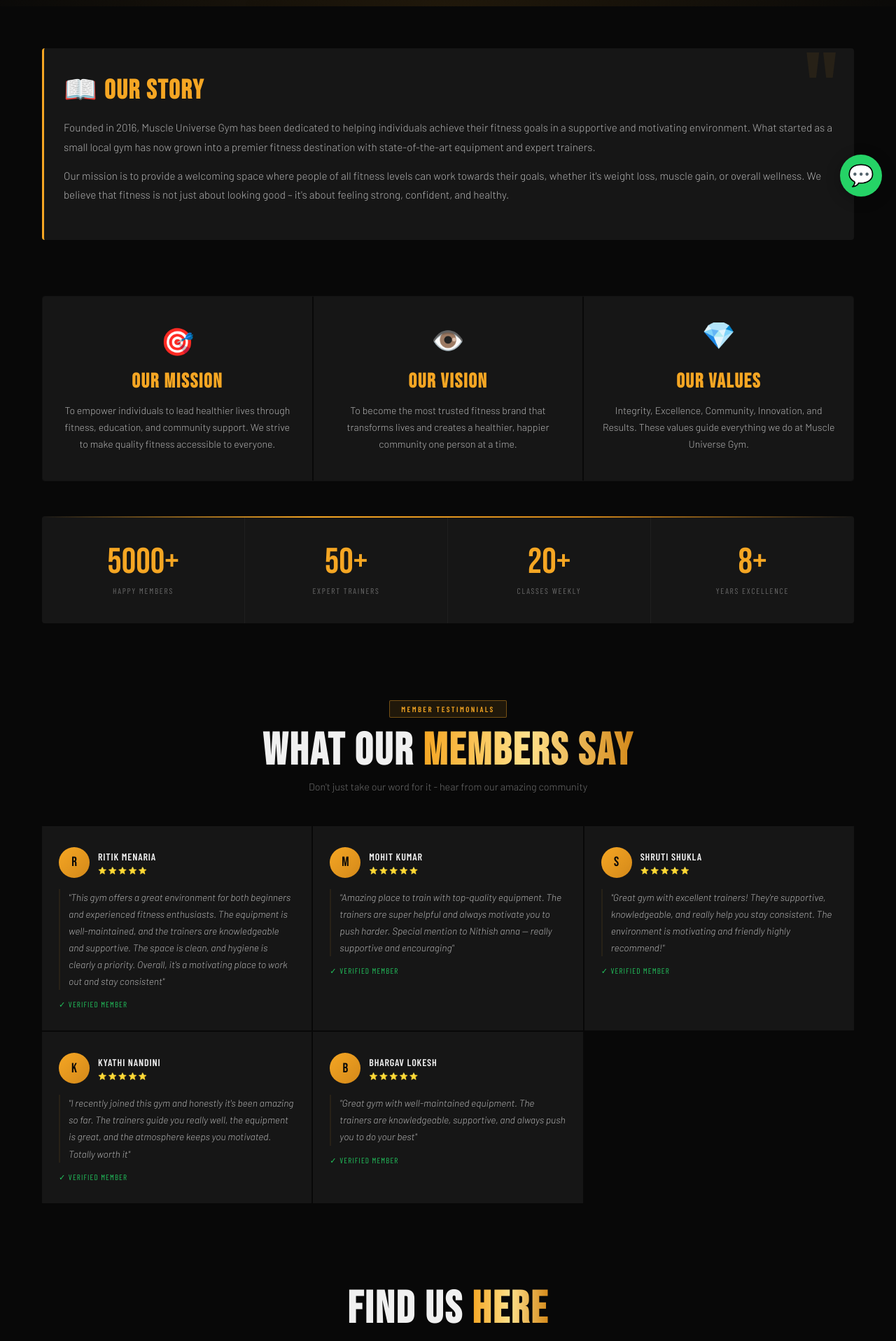
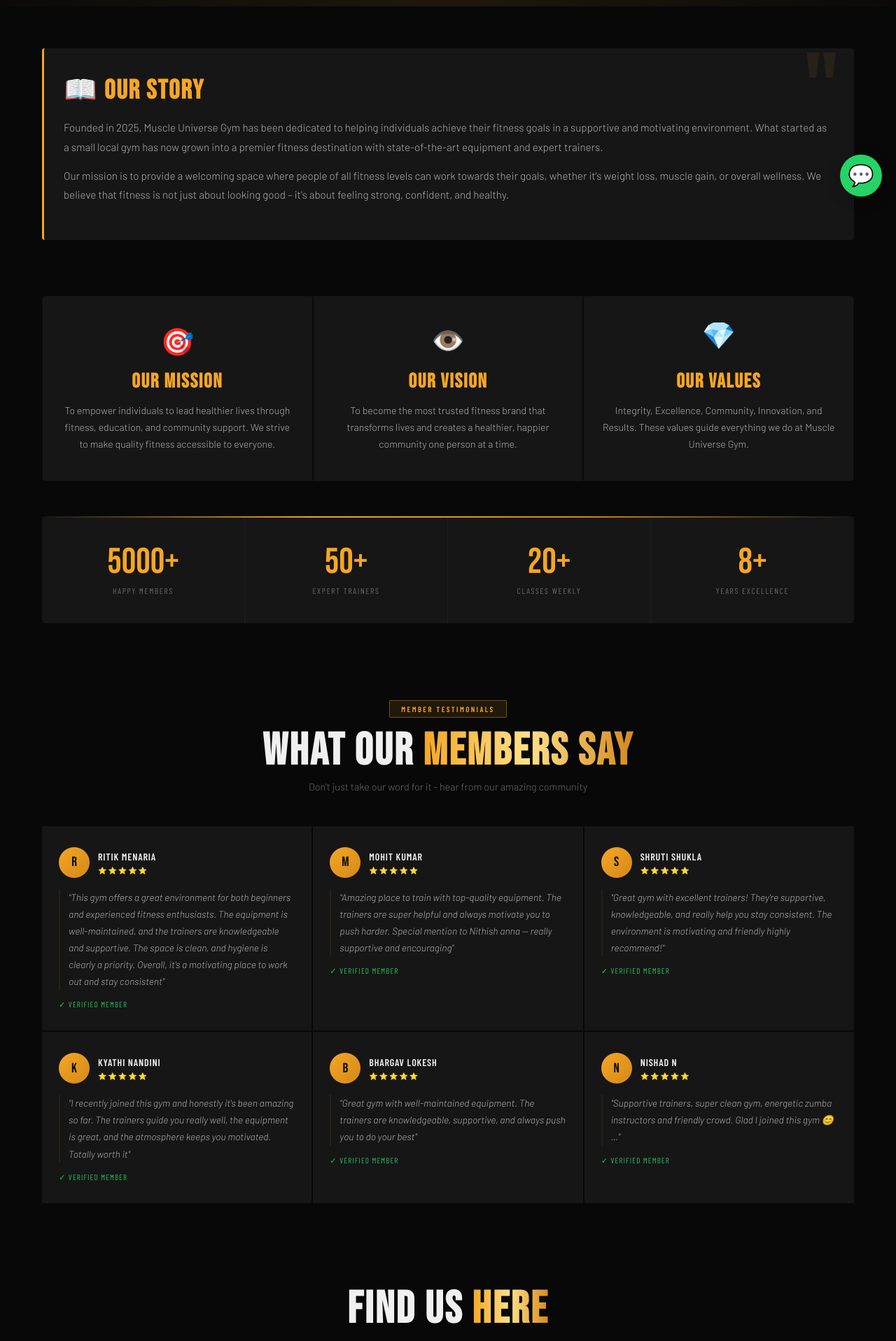
Before and after one commit to Fa12an/gym-management-system, a React (Create React App) app in the folder frontend-website/: page /about in a window 1280 px wide. Shown: the part 436-2353 px from the top of the page at 70% size. Built offline with nearby package versions, Linux system fonts and the light colour scheme; the HTML template or start-up script is replaced by a standard one.

Commit message:
Update About.jsx

```diff
--- a/frontend-website/src/pages/About.jsx
+++ b/frontend-website/src/pages/About.jsx
@@ -27,6 +27,11 @@
       name: "Bhargav Lokesh",
       rating: 5,
       text: "Great gym with well-maintained equipment. The trainers are knowledgeable, supportive, and always push you to do your best"
+    },
+    {
+      name: "Nishad N",
+      rating: 5,
+      text: "Supportive trainers, super clean gym, energetic zumba instructors and friendly crowd. Glad I joined this gym 😊 …"
     }
   ];
 
@@ -68,7 +73,7 @@
         <section className="about-story-premium">
           <div className="about-card-premium reveal">
             <h2>📖 Our Story</h2>
-            <p>Founded in 2016, Muscle Universe Gym has been dedicated to helping individuals achieve their fitness goals in a supportive and motivating environment. What started as a small local gym has now grown into a premier fitness destination with state-of-the-art equipment and expert trainers.</p>
+            <p>Founded in 2025, Muscle Universe Gym has been dedicated to helping individuals achieve their fitness goals in a supportive and motivating environment. What started as a small local gym has now grown into a premier fitness destination with state-of-the-art equipment and expert trainers.</p>
             <p>Our mission is to provide a welcoming space where people of all fitness levels can work towards their goals, whether it's weight loss, muscle gain, or overall wellness. We believe that fitness is not just about looking good – it's about feeling strong, confident, and healthy.</p>
           </div>
         </section>
```
